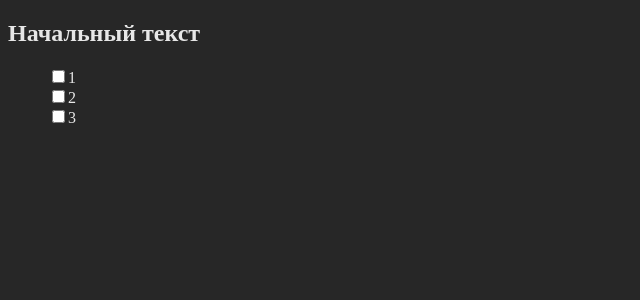
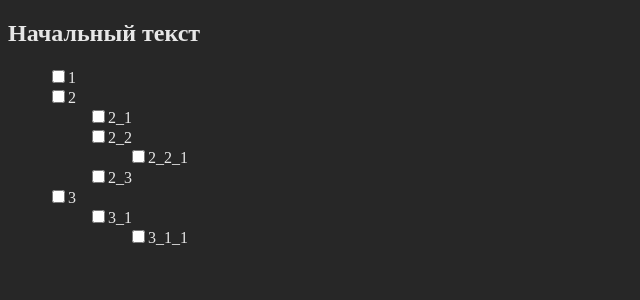
Before and after one commit to GogikOrtey/Apricode_TestTask, a React (Vite) app: page / in a window 1280 px wide. Shown: the top 300 px of the page, without its empty margins (0-640 px from the left). Built offline with nearby package versions, Linux system fonts and the light colour scheme.

Commit message:
10 Чутка подправил код

```diff
--- a/src/App.tsx
+++ b/src/App.tsx
@@ -30,36 +30,82 @@ function App() {
     return (
         <div>
             <h2>Начальный текст</h2>
-            <GenerateListOfTask  arrOfAllTasks_1lvl={arrOfAllTasks_1lvl} />
+            <Generate_ul  arrElement={arrOfAllTasks_1lvl} />
         </div>
     );
 }
 
-function PushLiElement(current_element: any, i:number) {
-    return(
-        <li key={i}>
+// Добавляет один элемент
+// Если у этой задачи есть подзадачи, то вызывается Generate_ul, которая
+// пройдёт по всем подзадачам этой задачи, и добавит их в список на этом уровне
+function Push_Li_Element(current_element: any) {
+    return (
+        <li key={current_element.id}>
             <input type="checkbox" />
             {current_element.text_task}
+            {current_element.children && current_element.children.length > 0 && (
+                <Generate_ul arrElement={current_element.children} />
+            )}
         </li>
     );
 }
 
-function GenerateListOfTask({ arrOfAllTasks_1lvl }: { arrOfAllTasks_1lvl: Task[] }) {
+// Добавляет на страницу все элементы этого уровня, из массива
+function Generate_ul({ arrElement }: { arrElement: Task[] }) {
     const body_ul = [];
 
-    for (let i = 0; i < arrOfAllTasks_1lvl.length; i++) {
+    for (let i = 0; i < arrElement.length; i++) {
         body_ul.push(
-            PushLiElement(arrOfAllTasks_1lvl[i], i)
+            Push_Li_Element(arrElement[i])
         );
     }
 
-    return <ul className="mainList">{body_ul}</ul>;
+    return (
+        <ul className={arrElement && arrElement[0].parent == null ? "mainList" : ""}>
+          {body_ul}
+        </ul>
+    );
 }
+
+
+
+
+
+
+
+
+
+
+
+
+
+
+
+
+
+
+
+
+
+
+
+
+
+
+
+
+
+
+
+
+
+
+
+
 
 
 // function GenerateListOfTask() {
 //     // Используем значения из массива arrOfAllTasks_1lvl
-
 //     return(
 //         <ul className="mainList">
 //             <li><input type="checkbox"/>Задача 1</li>
@@ -89,9 +135,9 @@ function GenerateListOfTask({ arrOfAllTasks_1lvl }: { arrOfAllTasks_1lvl: Task[]
 // }
 
 
-// Создадим структуру списка для тестирования:
+/*
+    // Создадим структуру списка для тестирования:
 
-/*
     Задача 1
     Задача 2
     - Подзадача 1
```
